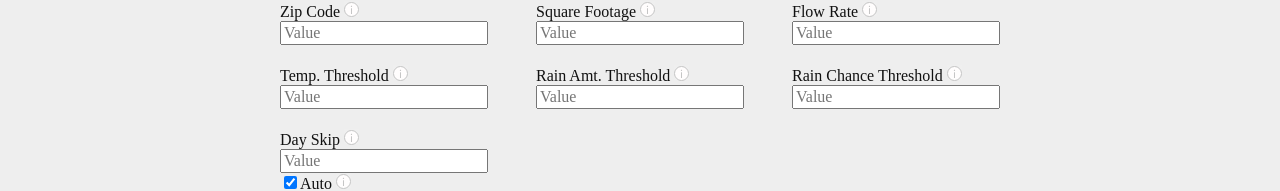
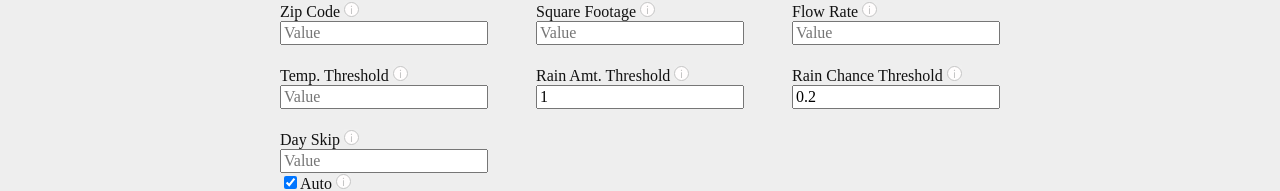
Before and after one commit to Thatguyjs/Flow-Mines, a React (Create React App) app: page /settings in a window 1280 px wide. Shown: the part 134-325 px from the top of the page. Built offline with nearby package versions, Linux system fonts and the light colour scheme; a web font is replaced by a local one.

Commit message:
Add loading for ValueField components
ValueField data is now loaded from settings into the correct elements

```diff
--- a/src/App.js
+++ b/src/App.js
@@ -23,10 +23,7 @@ class WaterData {
 		this.duration = duration;
 	}
 
-
 	// base unit is always fahrenheit
-
-
 	gTempStr(units) {
 		var temp;
 		if (units === "c"){
@@ -36,8 +33,6 @@ class WaterData {
 		}
 		return temp + "°" + units.toUpperCase();
 	}
-
-
 }
 
 
@@ -86,6 +81,7 @@ function App() {
 			</div>
 		</main>
 	</>);
+
 	// <Dropdown selected="0" options={["0", "1", "2"]} label="test" cHandle={() => { } }/>
 	// <RadioPanel panelName="test" selected="0" options={["0", "1", "2"]} cHandle={() => { } }/>
 	// <ToggleButton label="test" isOn = {false} cHandle = {() => { } }/>
--- a/src/Settings.js
+++ b/src/Settings.js
@@ -49,7 +49,7 @@ function collect(component) {
 
 	// Not the cleanest way to do things, but .setState() doesn't appear to work before a component mounts
 	if(component instanceof ValueField) {
-		// TODO: How?
+		component.state.value = setting;
 	}
 	else if(component instanceof ToggleButton) {
 		component.state.isOn = setting;
@@ -86,23 +86,23 @@ function Settings() {
 			<div id="settings-container">
 				<h3 id="settings-label">SETTINGS</h3>
 				<div id="settings-top">
-					<ValueField value="Value" label="Zip Code" cHandle={update} cInit={collect}/>
-					<ValueField value="Value" label="Square Footage" cHandle={update} cInit={collect}/>
-					<ValueField value="Value" label="Flow Rate" cHandle={update} cInit={collect}/>
-					<ValueField value="Value" label="Temp. Threshold" cHandle={update} cInit={collect}/>
-					<ValueField value="Value" label="Rain Amt. Threshold" cHandle={update} cInit={collect}/>
-					<ValueField value="Value" label="Rain Chance Threshold" cHandle={update} cInit={collect}/>
+					<ValueField placeholder="Value" label="Zip Code" cHandle={update} cInit={collect}/>
+					<ValueField placeholder="Value" label="Square Footage" cHandle={update} cInit={collect}/>
+					<ValueField placeholder="Value" label="Flow Rate" cHandle={update} cInit={collect}/>
+					<ValueField placeholder="Value" label="Temp. Threshold" cHandle={update} cInit={collect}/>
+					<ValueField placeholder="Value" label="Rain Amt. Threshold" cHandle={update} cInit={collect}/>
+					<ValueField placeholder="Value" label="Rain Chance Threshold" cHandle={update} cInit={collect}/>
 					<div id="setting-day-skip">
-						<ValueField value="Value" label="Day Skip" cHandle={update} cInit={collect}/>
+						<ValueField placeholder="Value" label="Day Skip" cHandle={update} cInit={collect}/>
 						<ToggleButton label="Auto" isOn={true} cHandle={update} cInit={collect}/>
 					</div>
 				</div>
 				<div id="settings-mid">
 					<RadioPanel panelName="Units" selected="Imperial" options={["Imperial", "Metric"]} cHandle={update} cInit={collect} />
 					<RadioPanel panelName="Display" selected="Wide" options={["Wide", "Narrow"]} cHandle={update} cInit={collect} />
-					<ValueField value="Value" label="Refresh Period" cHandle={update} cInit={collect} />
+					<ValueField placeholder="Value" label="Refresh Period" cHandle={update} cInit={collect} />
 					<RadioPanel panelName="Time Format" selected="12 Hour" options={["12 Hour", "24 Hour"]} cHandle={update} cInit={collect} />
-					<ValueField value="Value" label="Notification Timing" cHandle={update} cInit={collect} />
+					<ValueField placeholder="Value" label="Notification Timing" cHandle={update} cInit={collect} />
 				</div>
 				<div id="settings-bottom">
 					<Dropdown selected="Normal" options={['Small', 'Normal', 'Large']} label="Font Size" cHandle={update} cInit={collect} />
--- a/src/settings-components/valuefield.js
+++ b/src/settings-components/valuefield.js
@@ -11,14 +11,18 @@ class ValueField extends React.Component {
     */
     constructor(props) {
         super(props);
-        this.state = { value: this.props.value };
+
+        this.state = {
+			value: this.props.value || '',
+			placeholder: this.props.placeholder
+		};
 
 		this.props.cInit(this);
     }
 
 
     handleChange = event => {
-        this.setState({value: event.target.value})
+        this.setState({ value: event.target.value });
 
         // need to push up?
         this.props.cHandle(this, event.target.value);
@@ -32,9 +36,9 @@ class ValueField extends React.Component {
         return (
             <div className = "ValueField">
                 <label className="settingsLabel">
-                    {this.props.label} <ToolTipBtn id={"tooltip-value-" + this.props.name} text={this.props.desc }/>
+                    {this.props.label} <ToolTipBtn id={"tooltip-value-" + this.props.name} text={this.props.desc}/>
                     <br/>
-                    <input type= "number" onChange={this.handleChange} placeholder={this.props.value} />
+                    <input type= "number" onChange={this.handleChange} placeholder={this.props.placeholder} value={this.state.value} />
                 </label>
             </div>
         );
```
